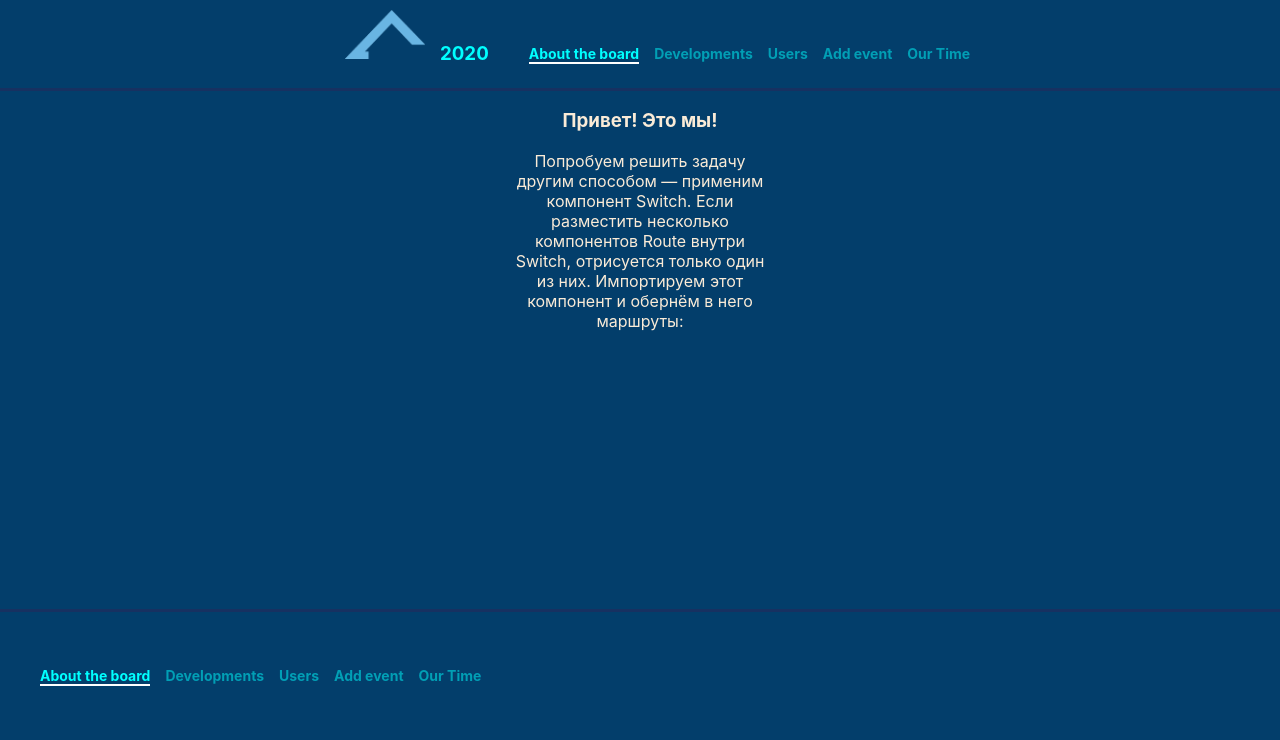
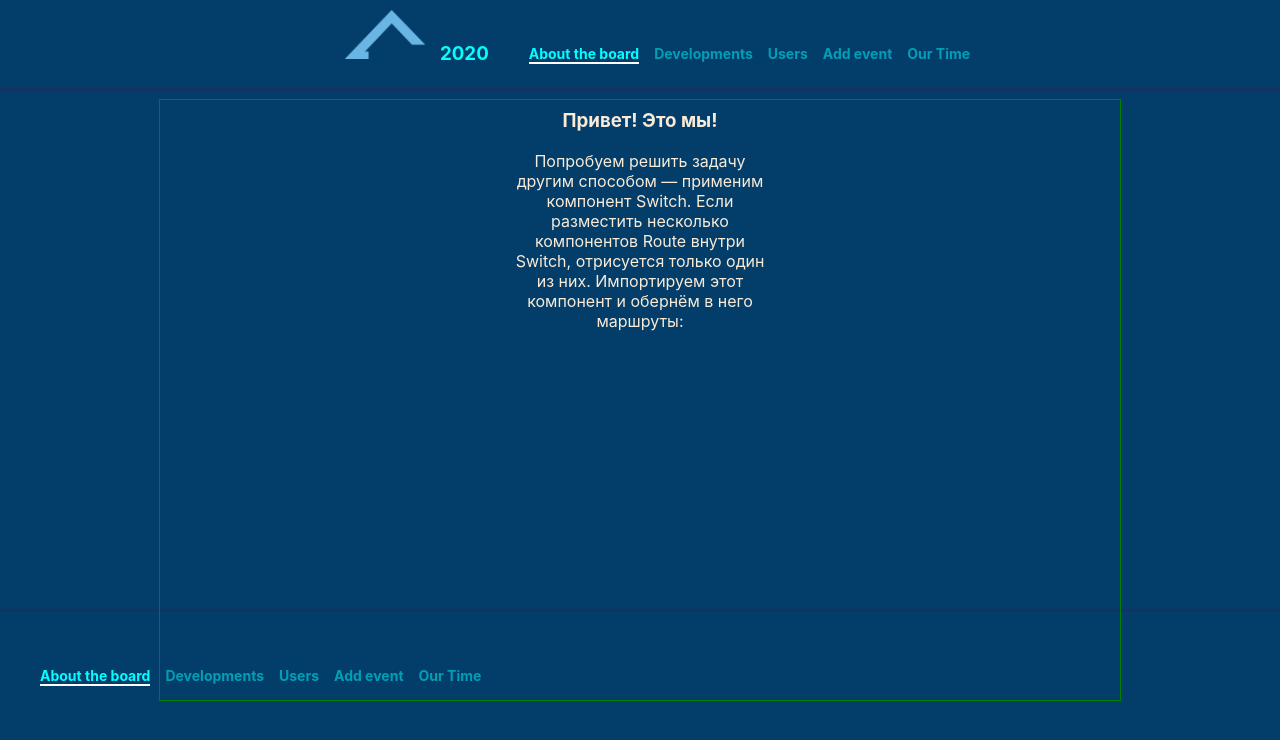
Before and after one commit to newrdlink/calendar-react-project, a React (Create React App) app: page / in a window 1280 px wide. Shown: the top 740 px of the page. Built offline with nearby package versions, Linux system fonts and the light colour scheme.

Commit message:
добавить попап начало 2

```diff
--- a/src/components/AddEvent/AddEvent.css
+++ b/src/components/AddEvent/AddEvent.css
@@ -6,6 +6,5 @@
 .image__image {
   width: 100%;
   object-fit: contain;
-  margin: 10px;
   overflow: hidden;
 }
--- a/src/components/AddEvent/AddEvent.js
+++ b/src/components/AddEvent/AddEvent.js
@@ -10,7 +10,7 @@ export default function AddEvent() {
   useEffect(() => {
     api.getNasaLastPhoto().then((res) => {
       const { latest_photos } = res;
-      const tenLatestPhoto = latest_photos.slice(0, 20);
+      const tenLatestPhoto = latest_photos.slice(0, 12);
       setFotoBackendNasa(tenLatestPhoto);
     });
   }, []);
--- a/src/components/App/App.css
+++ b/src/components/App/App.css
@@ -1,4 +1,5 @@
 .app {
+  position: relative;
   background-color: #033e6b;
   text-align: center;
   margin: 0 auto;
--- a/src/components/App/App.js
+++ b/src/components/App/App.js
@@ -3,6 +3,7 @@ import Header from "../Header/Header";
 import Footer from "../Footer/Footer";
 import Main from "../Main/Main";
 import "./App.css";
+import Popup from "../Popup/Popup";
 //import Developments from "../Developments/Developments";
 //import { BrowserRouter } from "react-router-dom";
 
@@ -12,6 +13,7 @@ function App() {
       <Header />
       <Main />
       <Footer />
+      <Popup />
     </div>
   );
 }
--- a/src/components/ImageFromNasa/ImageFromNasa.css
+++ b/src/components/ImageFromNasa/ImageFromNasa.css
@@ -1,6 +1,10 @@
 .image__container {
-  width: 150px;
-  height: 150px;
+  width: 200px;
+  height: 200px;
   display: flex;
   flex-direction: row;
+  margin: 10px;
+  border-radius: 15px;
+  box-sizing: border-box;
+  overflow: hidden;
 }
--- a/src/components/Main/Main.js
+++ b/src/components/Main/Main.js
@@ -5,6 +5,7 @@ import { Route, Switch } from "react-router-dom";
 import About from "../About/About";
 import Developments from "../Developments/Developments";
 import AddEvent from "../AddEvent/AddEvent";
+
 
 function Main() {
   return (
--- a/src/components/Popup/Popup.css
+++ b/src/components/Popup/Popup.css
@@ -1,2 +1,9 @@
 .popup {
+  position: fixed;
+  top: 50%;
+  left: 50%;
+  transform: translate(-50%, -50%);
+  min-width: 75%;
+  min-height: 75%;
+  border: 1px solid green;
 }
--- a/src/components/Popup/Popup.js
+++ b/src/components/Popup/Popup.js
@@ -0,0 +1,6 @@
+import React from "react";
+import "./Popup.css";
+
+export default function Popup() {
+  return <div className="popup"></div>;
+}
```
